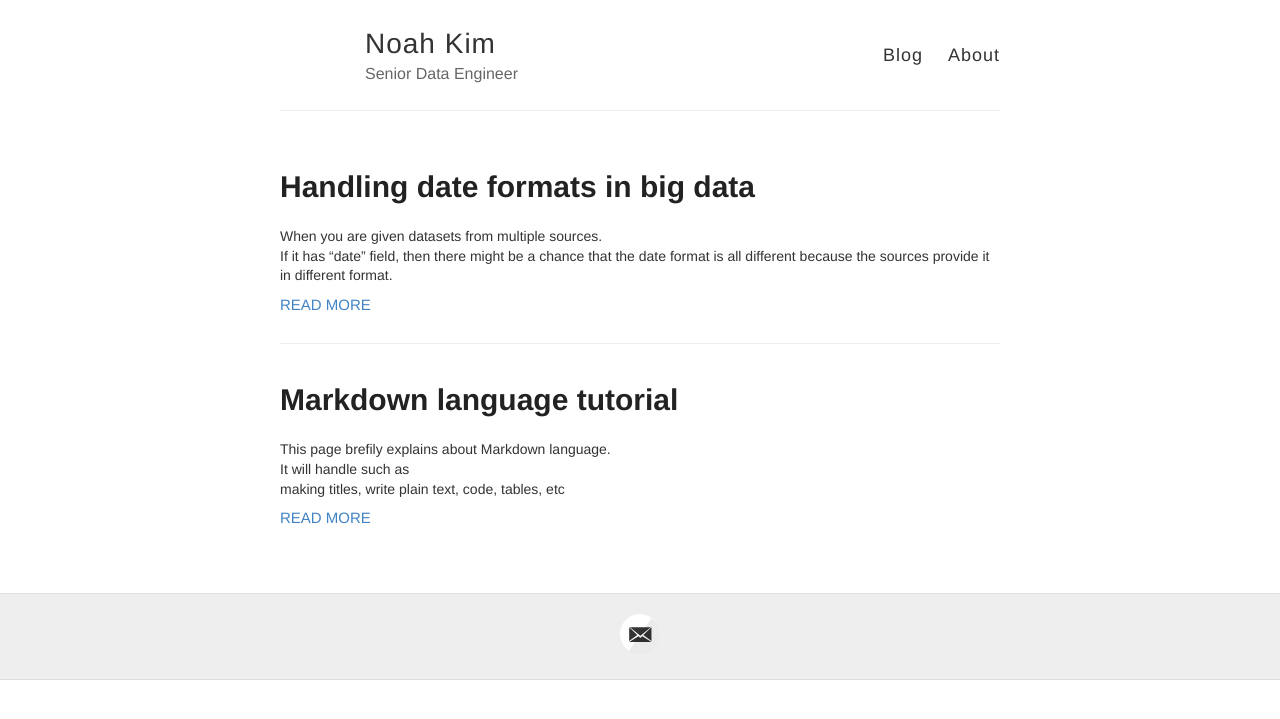
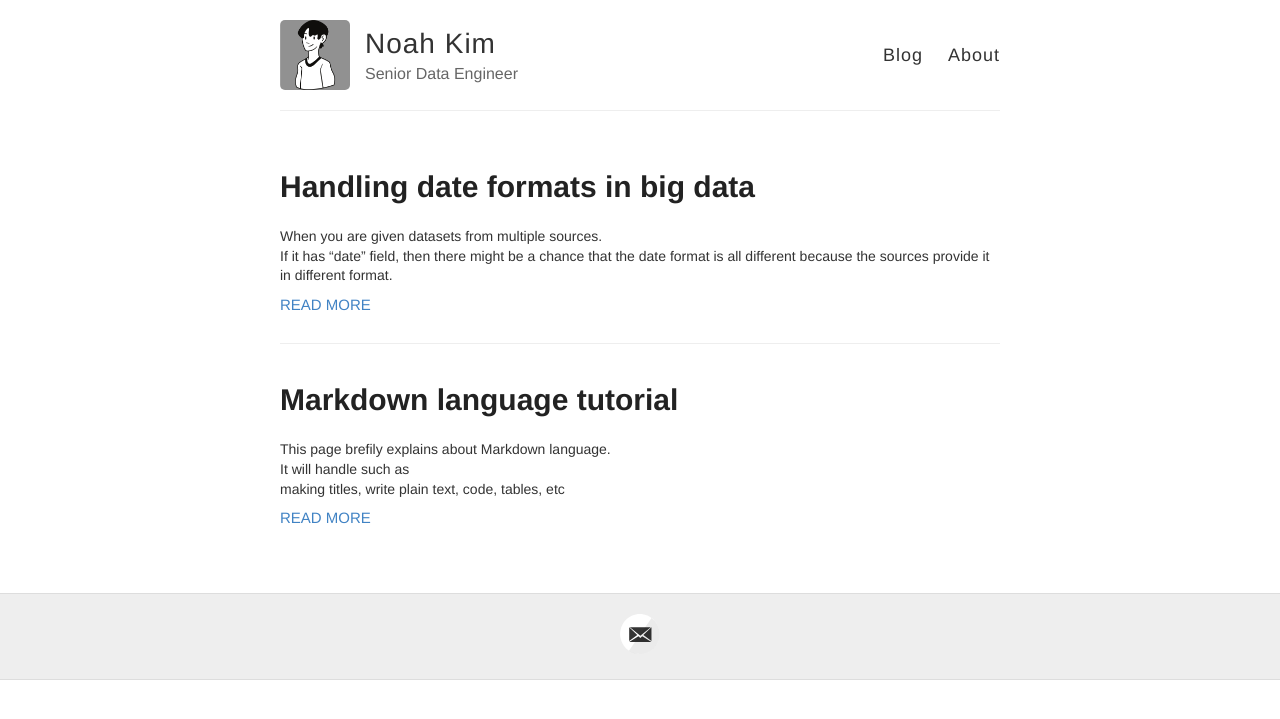
Before and after one commit to noahtjkim/noahtjkim.github.io, a Jekyll site: the page built from index.html, in a window 1280 px wide. Shown: the top 719 px of the page. Built offline with Jekyll 4.4.1, drawn with Linux system fonts in a browser that asks for light colours.

Commit message:
Update _config.yml

```diff
--- a/_config.yml
+++ b/_config.yml
@@ -9,7 +9,7 @@ name: Noah Kim
 description: Senior Data Engineer
 
 # URL of your avatar or profile pic (you could use your GitHub profile pic)
-avatar:
+avatar: images/my_profile.png
 
 #
 # Flags below are optional
```
